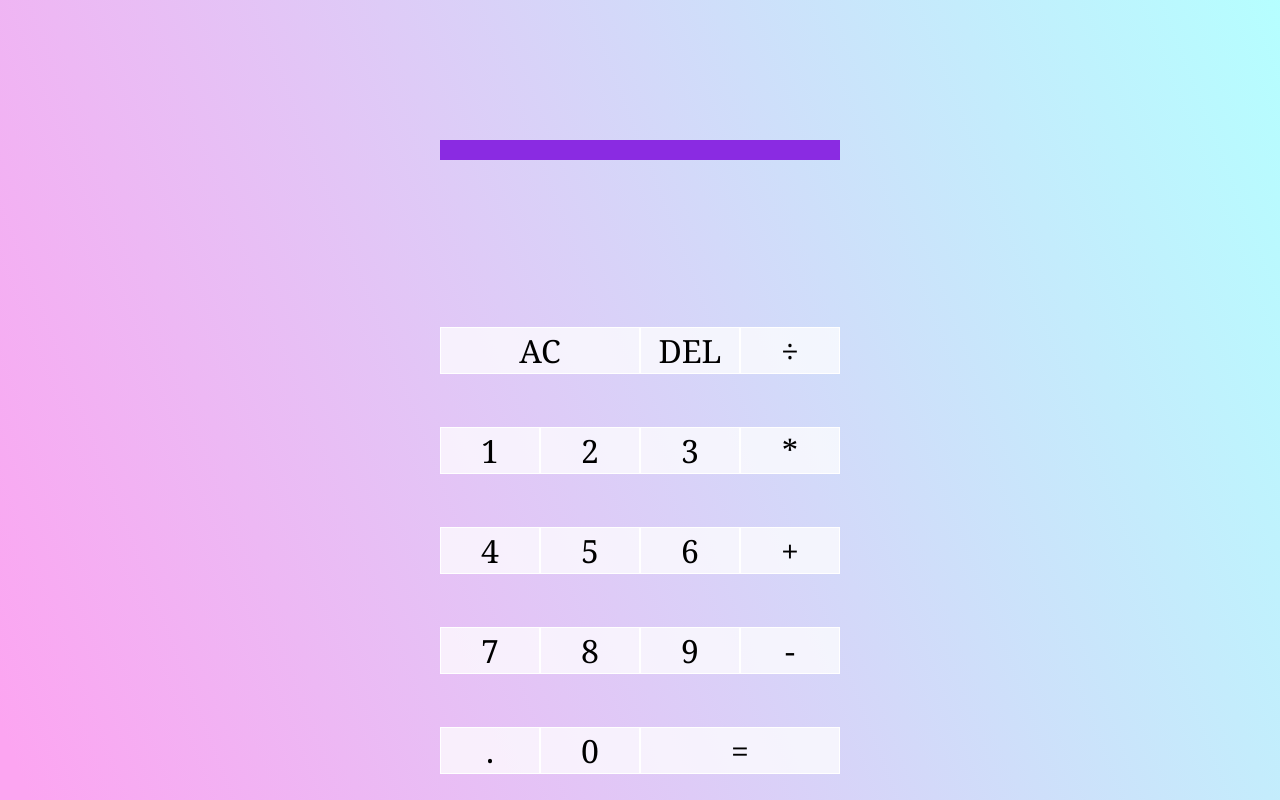
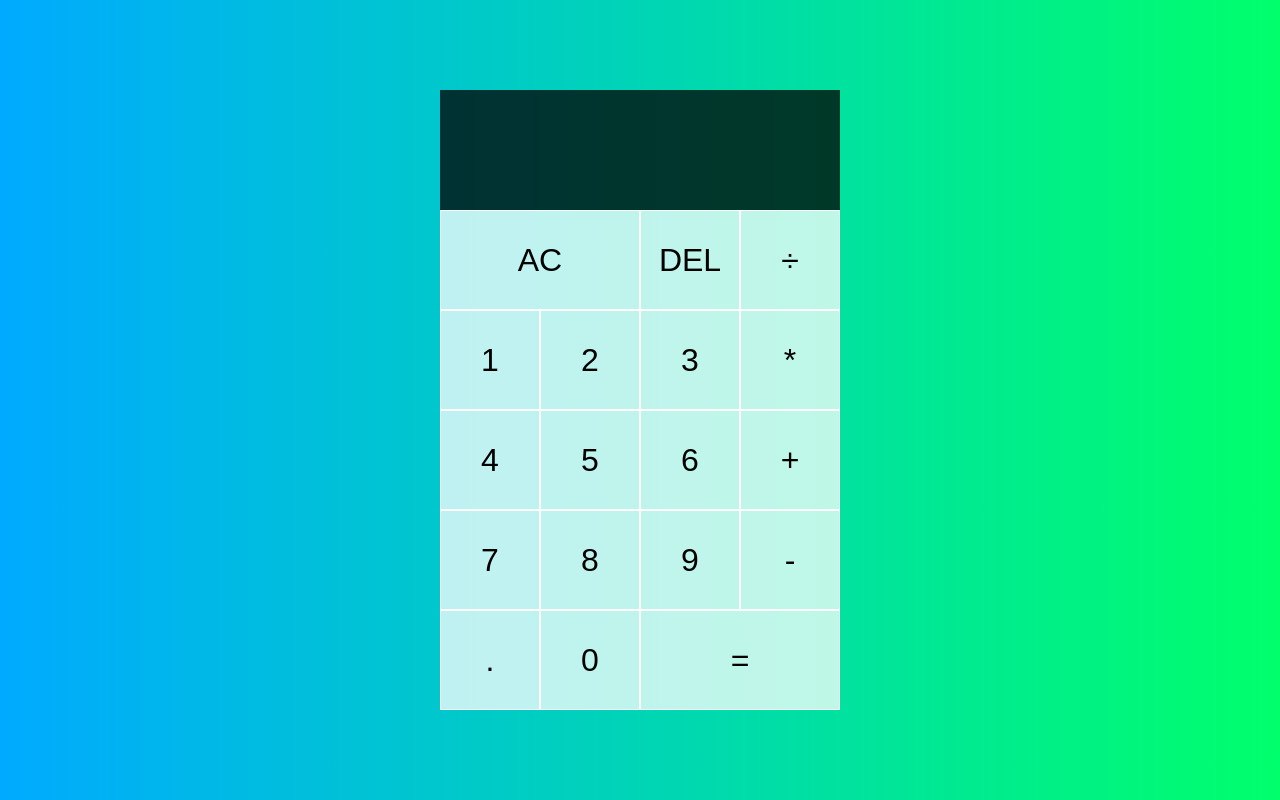
Before and after one commit to tanisheboucher/Calculator_JS, a plain HTML site: page index.html in a window 1280 px wide. Drawn offline with Linux system fonts and the light colour scheme.

Commit message:
Changes
Tutorial by web div

```diff
--- a/index.html
+++ b/index.html
@@ -1,18 +1,20 @@
 <!DOCTYPE html>
 <html lang="en">
+
 <head>
     <meta charset="UTF-8">
-    <meta http-equiv="X-UA-Compatible" content="IE=edge">
     <meta name="viewport" content="width=device-width, initial-scale=1.0">
+    <meta http-equiv="X-UA-Compatible" content="ie=edge">
     <title>Calculator</title>
-    <link rel="stylesheet" href="styles.css">
+    <link href="styles.css" rel="stylesheet">
     <script src="script.js" defer></script>
 </head>
+
 <body>
     <div class="calculator-grid">
         <div class="output">
-            <div class="previous-operand"></div>
-            <div class="current-operand"></div>
+            <div data-previous-operand class="previous-operand"></div>
+            <div data-current-operand class="current-operand"></div>
         </div>
         <button data-all-clear class="span-two">AC</button>
         <button data-delete>DEL</button>
@@ -34,4 +36,5 @@
         <button data-equals class="span-two">=</button>
     </div>
 </body>
+
 </html>
--- a/styles.css
+++ b/styles.css
@@ -1,44 +1,45 @@
-*, *::before, *::after{
+*,
+*::before,
+*::after {
     box-sizing: border-box;
-    font-family: Georgia, 'Times New Roman', Times, serif ;
+    font-family: Gotham Rounded, sans-serif;
     font-weight: normal;
 }
 
-body{
+body {
     padding: 0;
     margin: 0;
-    background: linear-gradient(68.6deg, rgb(252, 165, 241) 1.8%, rgb(181, 255, 255) 100.5%);;
+    background: linear-gradient(to right, #00AAFF, #00FF6C);
 }
 
-.calculator-grid{
+.calculator-grid {
     display: grid;
     justify-content: center;
-    align-items: center;
+    align-content: center;
     min-height: 100vh;
     grid-template-columns: repeat(4, 100px);
     grid-template-rows: minmax(120px, auto) repeat(5, 100px);
 }
 
-.calculator-grid > button {
+.calculator-grid>button {
     cursor: pointer;
     font-size: 2rem;
     border: 1px solid white;
     outline: none;
-    background-color: rgb(255, 255, 255, .75);
+    background-color: rgba(255, 255, 255, .75);
 }
 
-.calculator-grid > button:hover {
+.calculator-grid>button:hover {
     background-color: rgba(255, 255, 255, .9);
 }
 
-
-.span-two{
+.span-two {
     grid-column: span 2;
 }
 
 .output {
     grid-column: 1 / -1;
-    background-color: blueviolet;
+    background-color: rgba(0, 0, 0, .75);
     display: flex;
     align-items: flex-end;
     justify-content: space-around;
@@ -47,7 +48,6 @@ body{
     word-wrap: break-word;
     word-break: break-all;
 }
-
 
 .output .previous-operand {
     color: rgba(255, 255, 255, .75);
```
